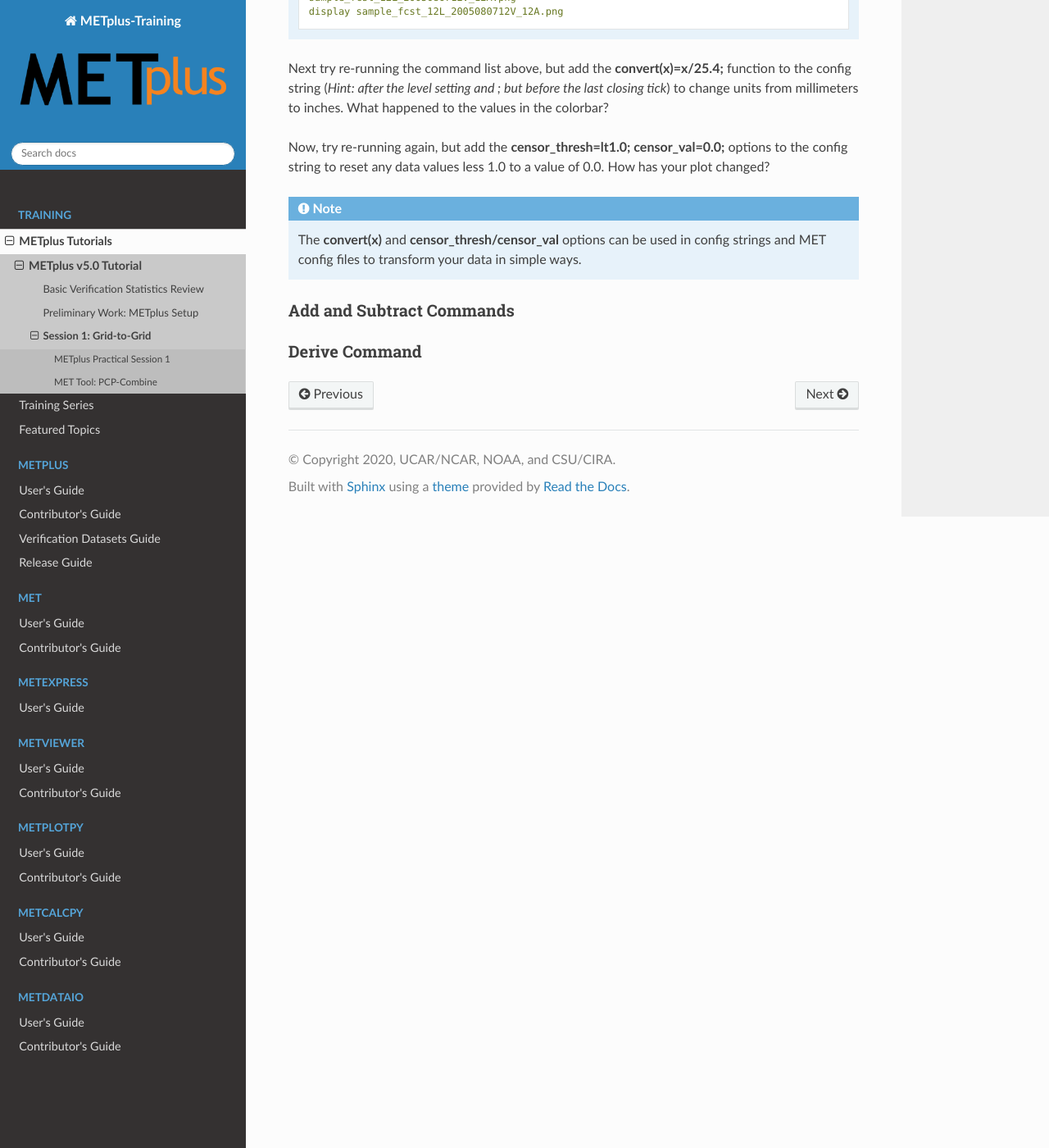
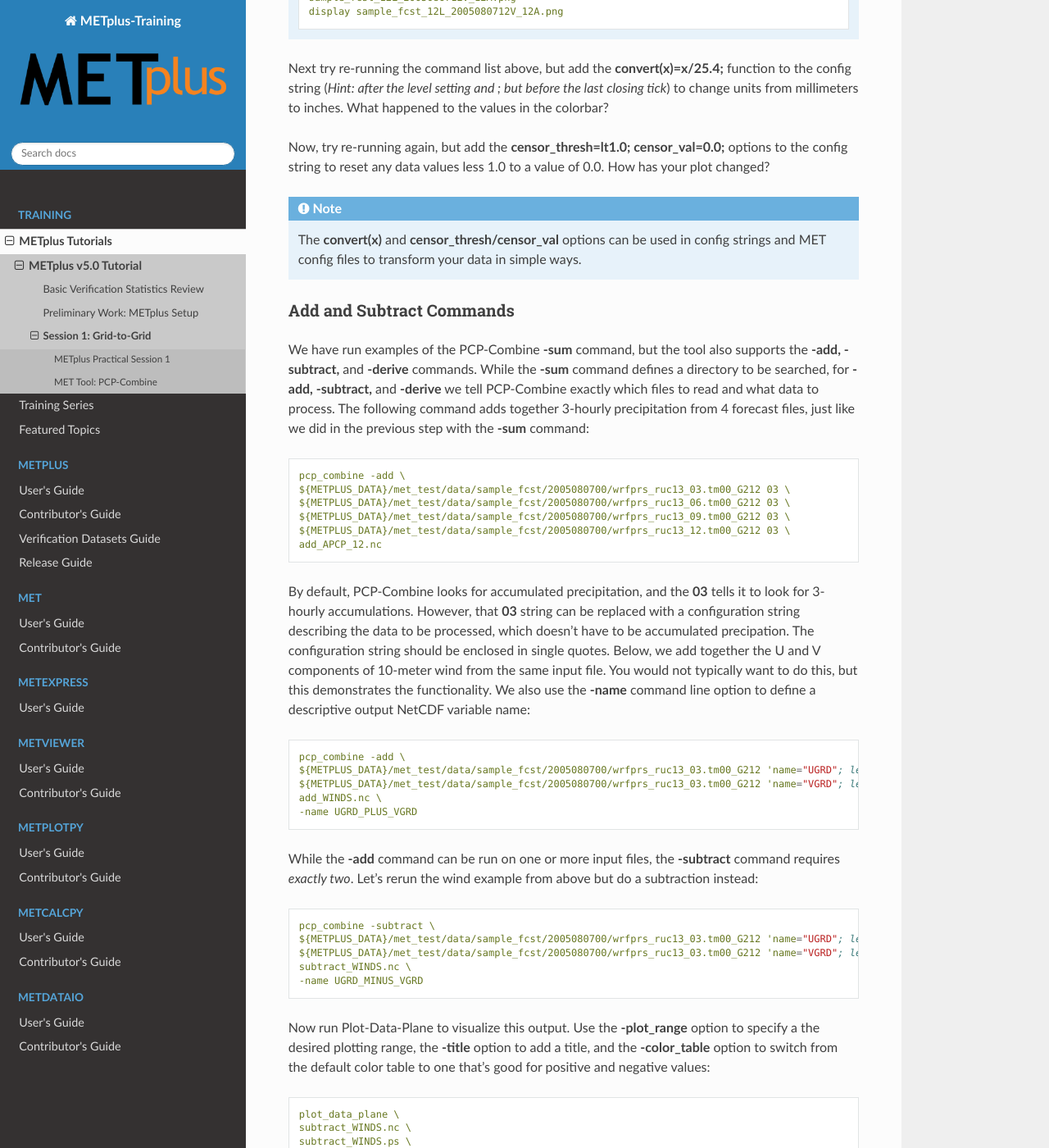
Before and after one commit to dtcenter/METplus-Training, a Sphinx documentation site: the page built from docs/Tutorial/v5.0/grid_to_grid.rst, in a window 1280 px wide and 1400 px high, scrolled down 6010 px. Shown: the whole window at 82% size. Built offline with Sphinx 7.4.7 and the Read the Docs theme 3.1.0, drawn with Linux system fonts in a browser that asks for light colours; some of the changed text lies outside the part shown.

Commit message:
add and subtract section

```diff
--- a/docs/Tutorial/v5.0/grid_to_grid.rst
+++ b/docs/Tutorial/v5.0/grid_to_grid.rst
@@ -283,5 +283,71 @@
 Add and Subtract Commands
 ^^^^^^^^^^^^^^^^^^^^^^^^^
 
+We have run examples of the PCP-Combine **-sum** command, but the tool also
+supports the **-add, -subtract,** and **-derive** commands. While the **-sum**
+command defines a directory to be searched, for **-add, -subtract,** and
+**-derive** we tell PCP-Combine exactly which files to read and what data
+to process. The following command adds together 3-hourly precipitation from
+4 forecast files, just like we did in the previous step with the **-sum** command:
+
+.. code-block:: ini
+
+  pcp_combine -add \
+  ${METPLUS_DATA}/met_test/data/sample_fcst/2005080700/wrfprs_ruc13_03.tm00_G212 03 \
+  ${METPLUS_DATA}/met_test/data/sample_fcst/2005080700/wrfprs_ruc13_06.tm00_G212 03 \
+  ${METPLUS_DATA}/met_test/data/sample_fcst/2005080700/wrfprs_ruc13_09.tm00_G212 03 \
+  ${METPLUS_DATA}/met_test/data/sample_fcst/2005080700/wrfprs_ruc13_12.tm00_G212 03 \
+  add_APCP_12.nc
+
+By default, PCP-Combine looks for accumulated precipitation, and the **03**
+tells it to look for 3-hourly accumulations. However, that **03** string can be replaced
+with a configuration string describing the data to be processed, which doesn't have to
+be accumulated precipation. The configuration string should be enclosed in single quotes.
+Below, we add together the U and V components of 10-meter wind from the same input file.
+You would not typically want to do this, but this demonstrates the functionality.
+We also use the **-name** command line option to define a descriptive output NetCDF
+variable name:
+
+.. code-block:: ini
+
+  pcp_combine -add \
+  ${METPLUS_DATA}/met_test/data/sample_fcst/2005080700/wrfprs_ruc13_03.tm00_G212 'name="UGRD"; level="Z10";' \
+  ${METPLUS_DATA}/met_test/data/sample_fcst/2005080700/wrfprs_ruc13_03.tm00_G212 'name="VGRD"; level="Z10";' \
+  add_WINDS.nc \
+  -name UGRD_PLUS_VGRD
+
+While the **-add** command can be run on one or more input files, the
+**-subtract** command requires *exactly two*. Let's rerun the wind example from
+above but do a subtraction instead:
+
+.. code-block:: ini
+
+  pcp_combine -subtract \
+  ${METPLUS_DATA}/met_test/data/sample_fcst/2005080700/wrfprs_ruc13_03.tm00_G212 'name="UGRD"; level="Z10";' \
+  ${METPLUS_DATA}/met_test/data/sample_fcst/2005080700/wrfprs_ruc13_03.tm00_G212 'name="VGRD"; level="Z10";' \
+  subtract_WINDS.nc \
+  -name UGRD_MINUS_VGRD
+
+Now run Plot-Data-Plane to visualize this output. Use the **-plot_range** option
+to specify a the desired plotting range, the **-title** option to add a title, and the
+**-color_table** option to switch from the default color table to one that's good for positive
+and negative values:
+
+.. code-block:: ini
+
+  plot_data_plane \
+  subtract_WINDS.nc \
+  subtract_WINDS.ps \
+  'name="UGRD_MINUS_VGRD"; level="(*,*)";' \
+  -plot_range -15 15 \
+  -title "10-meter UGRD minus VGRD" \
+  -color_table ${MET_BUILD_BASE}/share/met/colortables/NCL_colortables/posneg_2.ctable
+
+Now view the results:
+
+.. code-block:: ini
+
+  gv subtract_WINDS.ps &
+
 Derive Command
 ^^^^^^^^^^^^^^
```
